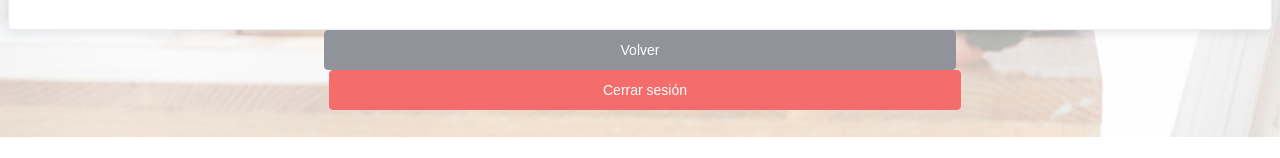
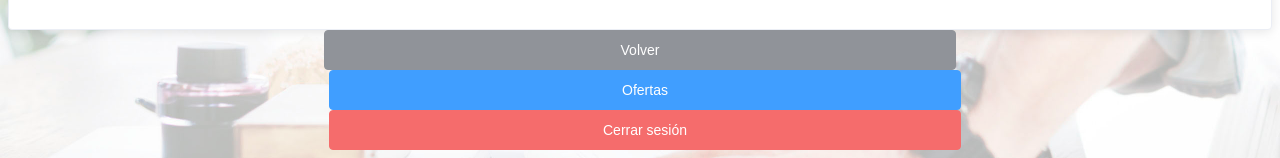
Before and after one commit to CoreDumped-ETSISI/TalentumSocialGamFront, a Vue app: page /#/perfil in a window 1280 px wide. Shown: the part 663-821 px from the top of the page. Before the commit the page ends 800 px from the top, so only its background shows below. Built offline with nearby package versions, Linux system fonts and the light colour scheme; no server answers.

Commit message:
Some bugs fixing 🐛

```diff
--- a/src/components/Offers.vue
+++ b/src/components/Offers.vue
@@ -25,7 +25,6 @@
         <div class="row" v-else>
             <Question v-on:send="changeView" :questions="questions"></Question>
         </div>
-        <el-button type="text" @click="dialogVisible = true">click to open the Dialog</el-button>
         <!--From here to the end is the modal-->
         <el-dialog
                    title="¡Medalla conseguida!"
@@ -85,7 +84,8 @@ export default{
 
             var self = this;
             $.ajax(settings).done(function (r) {
-                self.setData(r.title, r.companyName, r.payout, r.image, r.locationMap, r.description, r.id, r.questions);
+                console.log(r);
+                self.setData(r.title, r.companyName, r.payout, r.image, r.ubication, r.description, r.id, r.questions);
                 return r
             }).fail(function (error){
                 console.log(error);
--- a/src/components/Profile.vue
+++ b/src/components/Profile.vue
@@ -129,6 +129,7 @@
             </el-container>
         </el-card>
         <el-button type="info" class="width-45" >Volver</el-button>
+        <el-button type="primary" class="width-45" @click="goToOffers">Ofertas</el-button>
         <el-button class="width-45" type="danger" @click="logout">Cerrar sesión</el-button>
     </div>
 </template>
@@ -166,6 +167,9 @@ export default{
             sessionStorage.clear();
             localStorage.clear();
             this.$router.push('/');
+        },
+        goToOffers(){
+            this.$router.push('/ofertas');
         }
     },
     mounted: function () {
```
